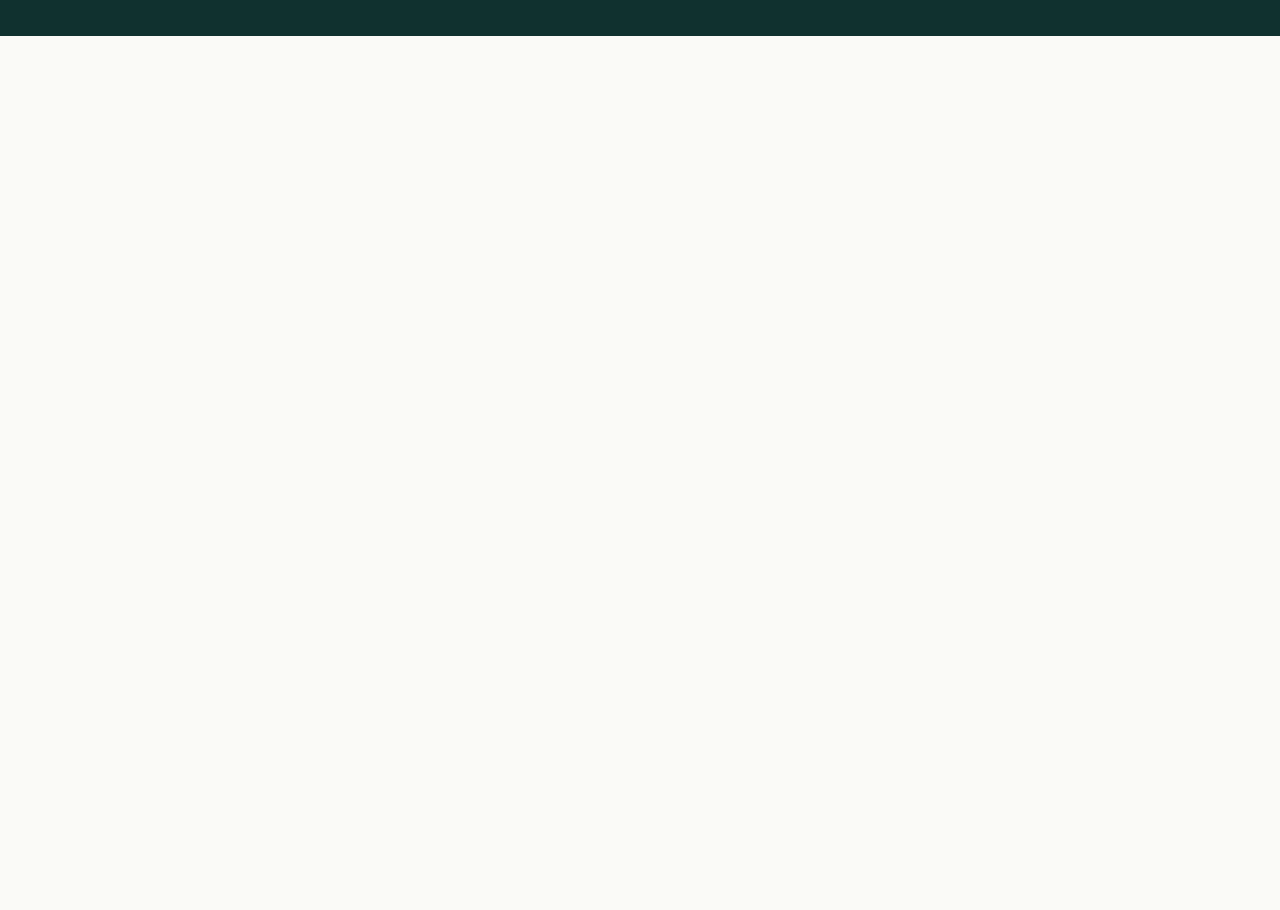
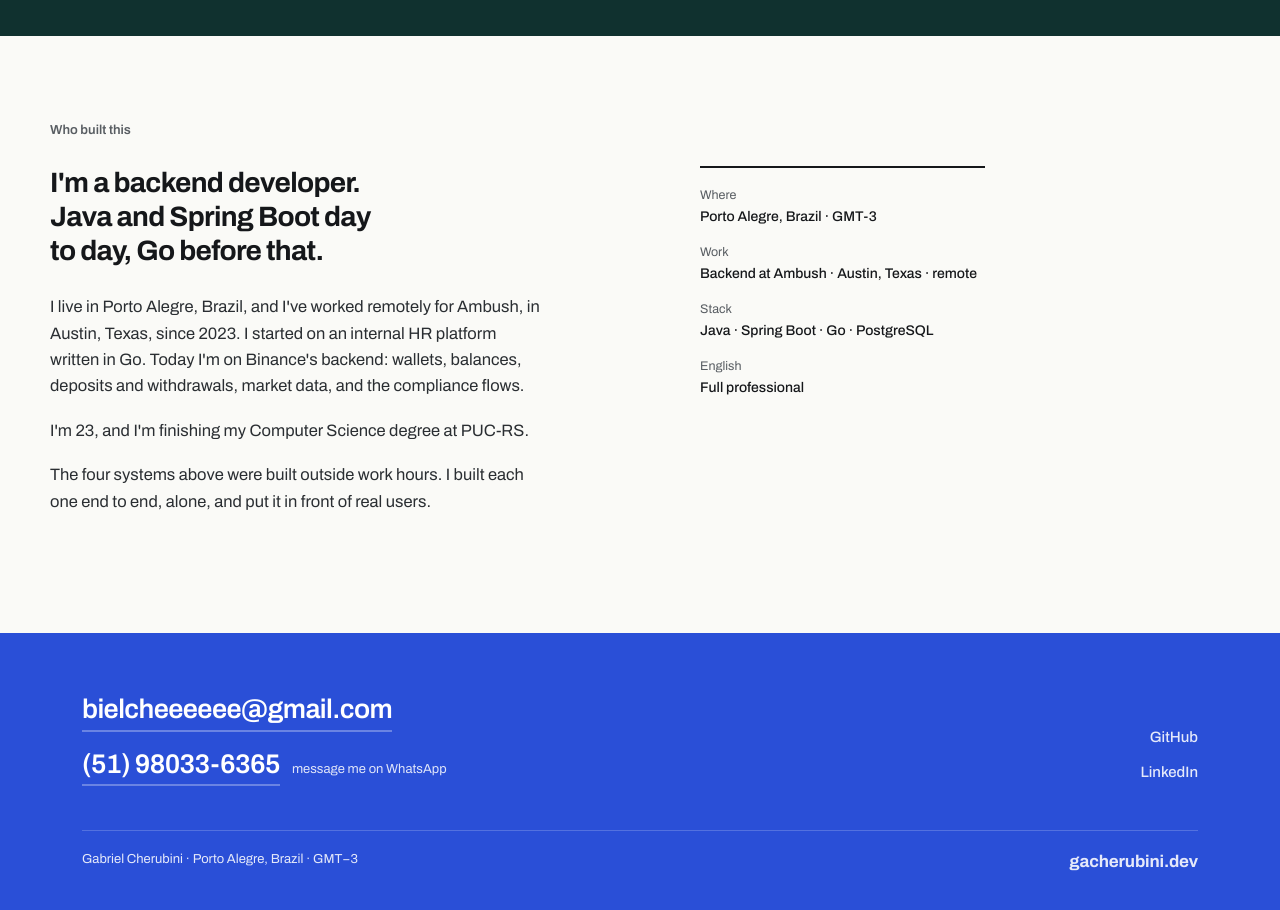
Before and after one commit to gacherubini/portfolio, a Next.js app: page /en in a window 1280 px wide. Shown: the part 3180-4090 px from the top of the page. Before the commit the page ends 3216 px from the top, so only its background shows below. Built offline with nearby package versions, Linux system fonts and the light colour scheme.

Commit message:
feat: Sobre e fechamento da home, com o curriculo como slot

```diff
--- a/app/[lang]/page.tsx
+++ b/app/[lang]/page.tsx
@@ -5,6 +5,9 @@ import { ui } from '@/content/ui'
 import { CabecalhoCasca } from '@/components/CabecalhoCasca'
 import { projetos } from '@/content/indice'
 import { FaixaProjeto } from '@/components/FaixaProjeto'
+import { Sobre } from '@/components/Sobre'
+import { Fechamento } from '@/components/Fechamento'
+import { curriculoDisponivel } from '@/lib/curriculo'
 
 // Sem `generateStaticParams` aqui: quem gera o segmento `[lang]` é o layout
 // raiz, e cada segmento é gerado uma vez só. Repetir a mesma chave nos dois
@@ -12,6 +15,7 @@ import { FaixaProjeto } from '@/components/FaixaProjeto'
 export default async function Home({ params }: { params: Promise<{ lang: string }> }) {
   const { lang } = await params
   if (!ehIdioma(lang)) notFound()
+  const temCurriculo = curriculoDisponivel()
 
   return (
     <>
@@ -35,6 +39,8 @@ export default async function Home({ params }: { params: Promise<{ lang: string
           ))}
         </div>
       </main>
+      <Sobre lang={lang} />
+      <Fechamento lang={lang} temCurriculo={temCurriculo} />
     </>
   )
 }
--- a/app/globals.css
+++ b/app/globals.css
@@ -122,3 +122,71 @@ nav a:hover { color: var(--tinta); }
     scroll-behavior: auto !important;
   }
 }
+
+/* --- o Sobre, último bloco da home -------------------------------------- */
+.sobre { padding: 84px 0 92px; }
+/* A ficha anda junto do texto: encostada na direita ela deixava um vão de
+   300px no meio do bloco. */
+.sobre .grade {
+  display: grid; grid-template-columns: minmax(0, 1fr) 285px;
+  gap: 72px; align-items: start; max-width: 935px;
+}
+.sobre h2 { margin: 0 0 26px; font-size: 13px; font-weight: 600; color: var(--calmo); }
+.sobre .lede {
+  margin: 0 0 26px; font-size: 28px; line-height: 1.22; font-weight: 700;
+  letter-spacing: -.025em; max-width: 20ch;
+}
+.sobre p.corpo { margin: 0 0 18px; font-size: 16.5px; line-height: 1.6; max-width: 52ch; color: #2A2E32; }
+
+.rail { border-top: 2px solid var(--tinta); padding-top: 18px; }
+.rail dl { margin: 0; }
+.rail dt { font-size: 12.5px; color: var(--calmo); margin-top: 16px; }
+.rail div:first-child dt { margin-top: 0; }
+.rail dd { margin: 2px 0 0; font-size: 14px; font-weight: 500; line-height: 1.4; }
+
+/* --- o fechamento, na cor da casa --------------------------------------- */
+.fechamento { background: var(--dev); color: #fff; padding: 60px 0 56px; margin-top: 8px; }
+.fechamento .linha { display: grid; grid-template-columns: 1fr auto; gap: 56px; align-items: end; }
+.canais { display: flex; flex-direction: column; gap: 16px; }
+.canal { margin: 0; display: flex; align-items: baseline; gap: 12px; flex-wrap: wrap; }
+.canal a {
+  font-size: 27px; font-weight: 600; letter-spacing: -.022em; color: #fff;
+  text-decoration: none; border-bottom: 2px solid rgba(255,255,255,.3);
+  padding-bottom: 3px; line-height: 1.25;
+}
+.canal a:hover { border-bottom-color: #fff; }
+.canal .via { font-size: 13px; opacity: .85; }
+
+.perfis { display: flex; flex-direction: column; gap: 10px; align-items: flex-end; }
+.perfis a {
+  font-size: 15px; font-weight: 500; color: #fff; opacity: .88;
+  text-decoration: none; border-bottom: 1px solid transparent; padding-bottom: 1px;
+}
+.perfis a:hover { opacity: 1; border-bottom-color: rgba(255,255,255,.6); }
+/* O currículo é a única coisa aqui que o visitante leva embora. */
+.perfis a.curriculo {
+  opacity: 1; font-weight: 600; border: 1px solid rgba(255,255,255,.55);
+  border-radius: 5px; padding: 9px 16px; margin-bottom: 6px;
+}
+.perfis a.curriculo:hover { background: #fff; color: var(--dev); border-color: #fff; }
+.perfis a.curriculo span { font-weight: 400; opacity: .85; font-size: 13px; }
+
+.assinatura {
+  margin-top: 44px; padding-top: 18px; border-top: 1px solid rgba(255,255,255,.22);
+  display: flex; justify-content: space-between; gap: 20px; flex-wrap: wrap;
+  font-size: 13px; opacity: .88;
+}
+/* Opacidade compõe. O `.85` do `.marca-dev` dentro do `.88` daqui dá `.748`,
+   que sobre o azul da marca é 4,42:1 — abaixo do mínimo, e invisível para
+   `verificarCasca`, que mede cada valor declarado isolado. Dentro de um bloco
+   que já esmaece, o filho vai em opacidade cheia. */
+.assinatura .marca--branca .marca-dev { opacity: 1; }
+.fechamento a:focus-visible { outline: 2px solid #fff; outline-offset: 3px; }
+
+@media (max-width: 820px) {
+  .sobre .grade { grid-template-columns: 1fr; gap: 40px; }
+  .sobre .lede { font-size: 23px; }
+  .fechamento .linha { grid-template-columns: 1fr; gap: 34px; align-items: start; }
+  .perfis { flex-direction: row; gap: 22px; align-items: flex-start; flex-wrap: wrap; }
+  .canal a { font-size: 21px; }
+}
--- /dev/null
+++ b/components/Fechamento.tsx
@@ -0,0 +1,53 @@
+import type { Idioma } from '@/content/tipos'
+import { t } from '@/lib/idioma'
+import { ui } from '@/content/ui'
+import { sobre } from '@/content/sobre'
+import { Marca } from '@/components/Marca'
+
+/**
+ * A última faixa da página é a cor da casa. E-mail e telefone vão em tamanho
+ * de leitura porque são a informação, não botão — dá para copiar com o olho.
+ * O currículo é o único item que o visitante leva embora. O rodapé mora aqui
+ * dentro.
+ */
+export function Fechamento({ lang, temCurriculo }: { lang: Idioma; temCurriculo: boolean }) {
+  return (
+    <section className="fechamento">
+      <div className="wrap">
+        <div className="linha">
+          <div className="canais">
+            <p className="canal">
+              <a href={`mailto:${sobre.contato.email}`}>{sobre.contato.email}</a>
+            </p>
+            <p className="canal">
+              <a href={sobre.contato.telefone.href}>{sobre.contato.telefone.exibicao}</a>
+              <span className="via">
+                {t(sobre.contato.telefone.via, lang, 'sobre.contato.telefone.via')}
+              </span>
+            </p>
+          </div>
+
+          <div className="perfis">
+            {/* SLOT: sem o PDF em public/, nada aqui. */}
+            {temCurriculo ? (
+              <a className="curriculo" href={sobre.contato.curriculo.href} download>
+                {t(sobre.contato.curriculo.rotulo, lang, 'sobre.contato.curriculo.rotulo')}{' '}
+                <span>PDF</span>
+              </a>
+            ) : null}
+            {sobre.links.map((l) => (
+              <a key={l.rotulo} href={l.href} rel="me noopener">
+                {l.rotulo}
+              </a>
+            ))}
+          </div>
+        </div>
+
+        <div className="assinatura">
+          <span>{t(ui.rodape.lugar, lang, 'ui.rodape.lugar')}</span>
+          <Marca variante="branca" />
+        </div>
+      </div>
+    </section>
+  )
+}
--- /dev/null
+++ b/components/Sobre.tsx
@@ -0,0 +1,39 @@
+import type { Idioma } from '@/content/tipos'
+import { t } from '@/lib/idioma'
+import { ui } from '@/content/ui'
+import { sobre } from '@/content/sobre'
+
+/**
+ * O Sobre é o último bloco da home, não uma página — decidido em 04/09 depois
+ * de três comps. O primeiro parágrafo é a lede, em corpo grande; os outros
+ * são texto normal. Tudo sobre o neutro da casca.
+ */
+export function Sobre({ lang }: { lang: Idioma }) {
+  const [lede, ...resto] = sobre.paragrafos
+
+  return (
+    <section className="sobre wrap" id="sobre">
+      <h2>{t(ui.sobreTitulo, lang, 'ui.sobreTitulo')}</h2>
+      <div className="grade">
+        <div>
+          <p className="lede">{t(lede, lang, 'sobre.paragrafos.0')}</p>
+          {resto.map((p, i) => (
+            <p className="corpo" key={i}>
+              {t(p, lang, `sobre.paragrafos.${i + 1}`)}
+            </p>
+          ))}
+        </div>
+        <aside className="rail">
+          <dl>
+            {sobre.ficha.map((linha, i) => (
+              <div key={i}>
+                <dt>{t(linha.rotulo, lang, `sobre.ficha.${i}.rotulo`)}</dt>
+                <dd>{t(linha.valor, lang, `sobre.ficha.${i}.valor`)}</dd>
+              </div>
+            ))}
+          </dl>
+        </aside>
+      </div>
+    </section>
+  )
+}
--- /dev/null
+++ b/lib/curriculo.ts
@@ -0,0 +1,21 @@
+import { existsSync } from 'node:fs'
+import { join } from 'node:path'
+
+/**
+ * SLOT: o PDF ainda não existe. Enquanto não existir, o fechamento não mostra
+ * o botão — link morto é pior que link ausente. Basta jogar o arquivo em
+ * `public/` e a próxima build o oferece.
+ *
+ * Roda só em tempo de build, dentro de Server Component.
+ */
+export function curriculoDisponivel(): boolean {
+  const caminho = join(process.cwd(), 'public', 'curriculo-gabriel-cherubini.pdf')
+  const existe = existsSync(caminho)
+  if (!existe) {
+    console.warn(
+      '[currículo] public/curriculo-gabriel-cherubini.pdf não existe; ' +
+        'o botão de download não vai aparecer no fechamento da home.',
+    )
+  }
+  return existe
+}
```
Also changed, not shown: 1 other file (tests, documents, lock files or other folders).
